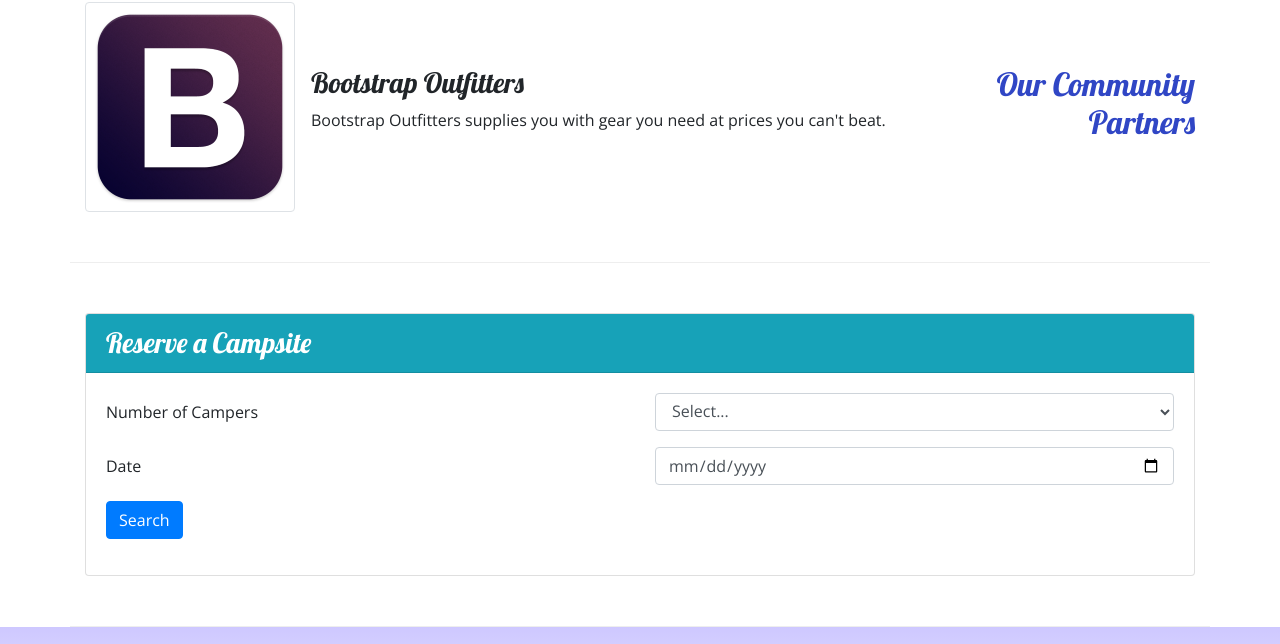
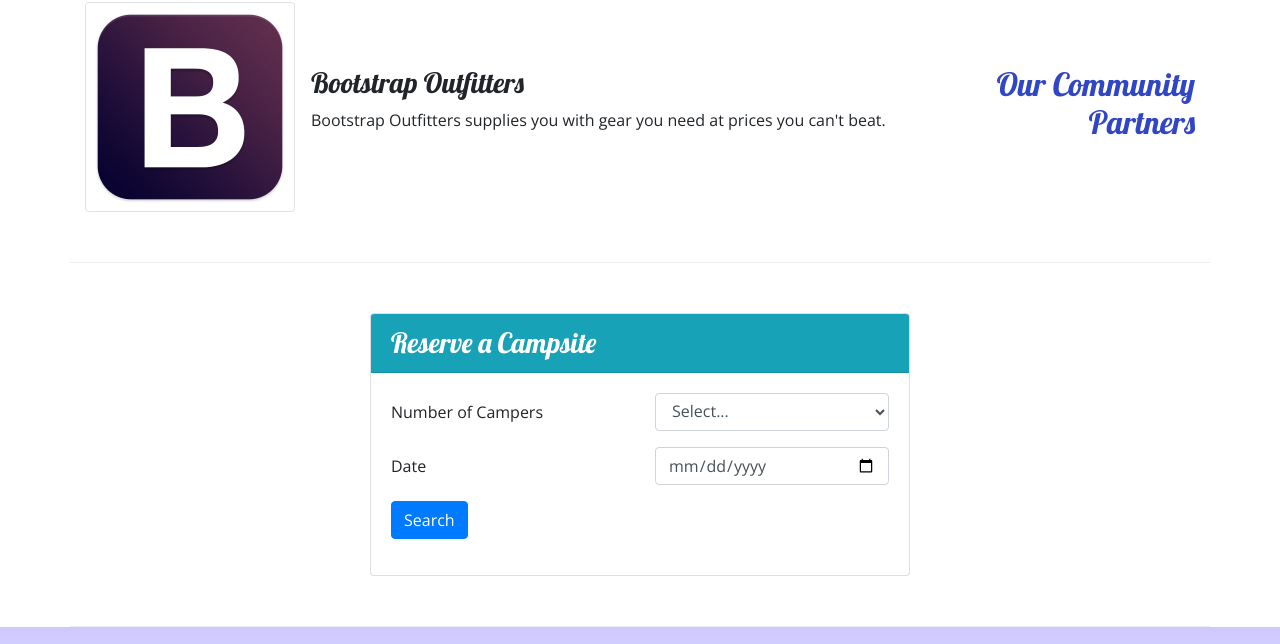
Before and after one commit to kornatskyi/nucampsite, a website: page index.html in a window 1280 px wide. Shown: the part 890-1534 px from the top of the page. Drawn offline with nearby package versions, Linux system fonts and the light colour scheme.

Commit message:
Week 2 Assignment. Fixed small syntaxys error

```diff
--- a/index.html
+++ b/index.html
@@ -118,7 +118,7 @@
   <div class="container">
 
     <div class="row row-content">
-      <div class="col col-s-6 mx-auto">
+      <div class="col col-sm-6 mx-auto">
         <div class="card">
           <h3 class="card-header bg-info text-white">
             Reserve a Campsite
```
